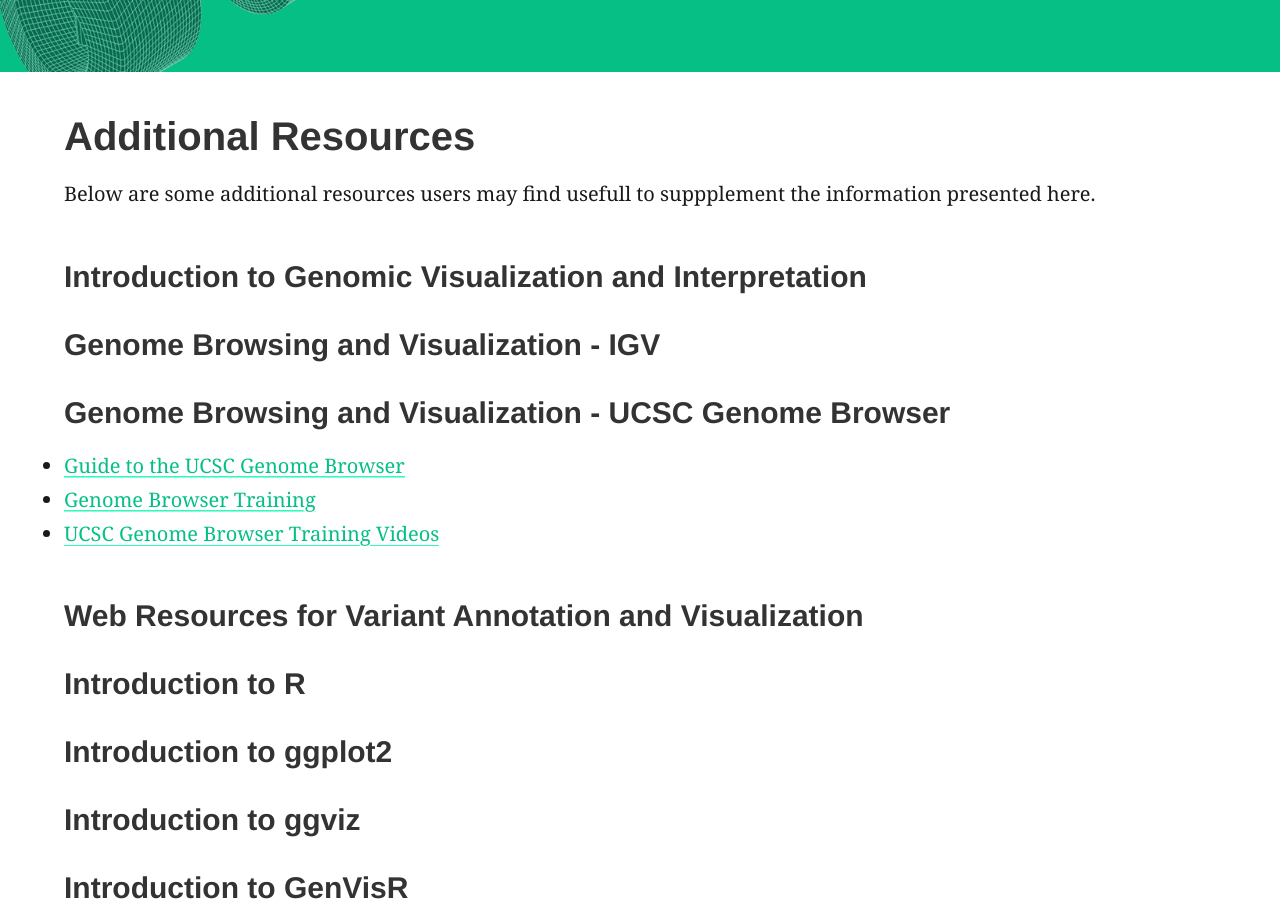
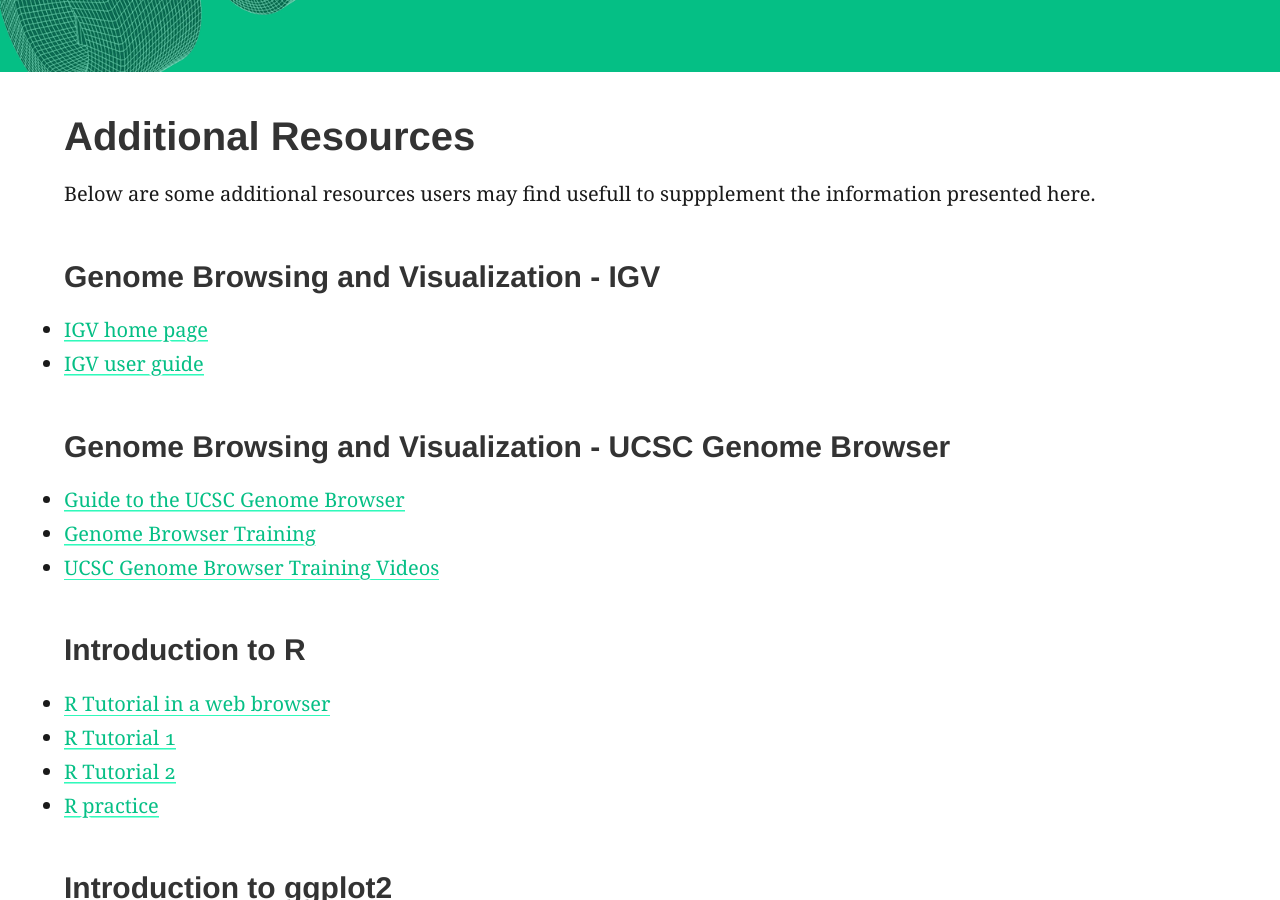
Before and after one commit to griffithlab/genviz.org, a Jekyll site: the page built from resources.md, in a window 1280 px wide and 900 px high, scrolled down 352 px. Built offline with Jekyll 4.4.1, drawn with Linux system fonts in a browser that asks for light colours; some of the changed text lies outside the part shown.

Commit message:
added extra resources and change question formats

```diff
--- a/resources.md
+++ b/resources.md
@@ -8,32 +8,47 @@ layout: "home"
 
 Below are some additional resources users may find usefull to suppplement the information presented here.
 
-### Introduction to Genomic Visualization and Interpretation
+### Genome Browsing and Visualization - IGV
 
-### Genome Browsing and Visualization - IGV
+* [IGV home page](http://software.broadinstitute.org/software/igv/)
+* [IGV user guide](http://software.broadinstitute.org/software/igv/userguide)
 
 ### Genome Browsing and Visualization - UCSC Genome Browser
 * [Guide to the UCSC Genome Browser](https://www.nature.com/scitable/ebooks/guide-to-the-ucsc-genome-browser-16569863)
 * [Genome Browser Training](https://genome.ucsc.edu/training/index.html)
 * [UCSC Genome Browser Training Videos](https://genome.ucsc.edu/training/vids/)
 
-### Web Resources for Variant Annotation and Visualization
+### Introduction to R
 
-### Introduction to R
+* [R Tutorial in a web browser](http://tryr.codeschool.com/)
+* [R Tutorial 1](http://www.cyclismo.org/tutorial/R/)
+* [R Tutorial 2](http://www.r-tutor.com/r-introduction)
+* [R practice](https://codefights.com/)
 
 ### Introduction to ggplot2
 
-### Introduction to ggviz
+* [long vs. wide format](http://seananderson.ca/2013/10/19/reshape.html)
+* [ggplot2 wiki](https://github.com/tidyverse/ggplot2/wiki)
+* [ggplot2 cheatsheet](https://www.rstudio.com/wp-content/uploads/2015/03/ggplot2-cheatsheet.pdf)
+
+### Introduction to shiny
+
+* [Shiny tutorial for RStudio](https://shiny.rstudio.com/tutorial/)
 
 ### Introduction to GenVisR
+
+* [GenVisR Vignette](https://bioconductor.org/packages/release/bioc/vignettes/GenVisR/inst/doc/GenVisR_intro.html)
+* [GenVisR Manuscript](https://academic.oup.com/bioinformatics/article/32/19/3012/2196360/GenVisR-Genomic-Visualizations-in-R)
 
 ### Differential Expresion with DEseq2
 
 * [Experimental Data, Kim et al.](https://www.ncbi.nlm.nih.gov/pubmed/25049118)
 * [DEseq2](https://www.ncbi.nlm.nih.gov/pubmed/25516281)
 
-### Pathway Analysis
+### Pathway Analysis, Visualization
 
-### Pathway Visualization
+* [gage vignette](https://bioconductor.org/packages/release/bioc/vignettes/gage/inst/doc/gage.pdf)
+* [pathview vignette](https://bioconductor.org/packages/release/bioc/vignettes/pathview/inst/doc/pathview.pdf)
+* [nice blog post](http://www.gettinggeneticsdone.com/2015/12/tutorial-rna-seq-differential.html)
 
 ### Clinical Variant Interpretations
```
Also changed, not shown: _posts/0002-03-01-introToggplot2.md (+0 -6 lines), _posts/0002-04-01-introToshiny.md (+4 -1 lines).
